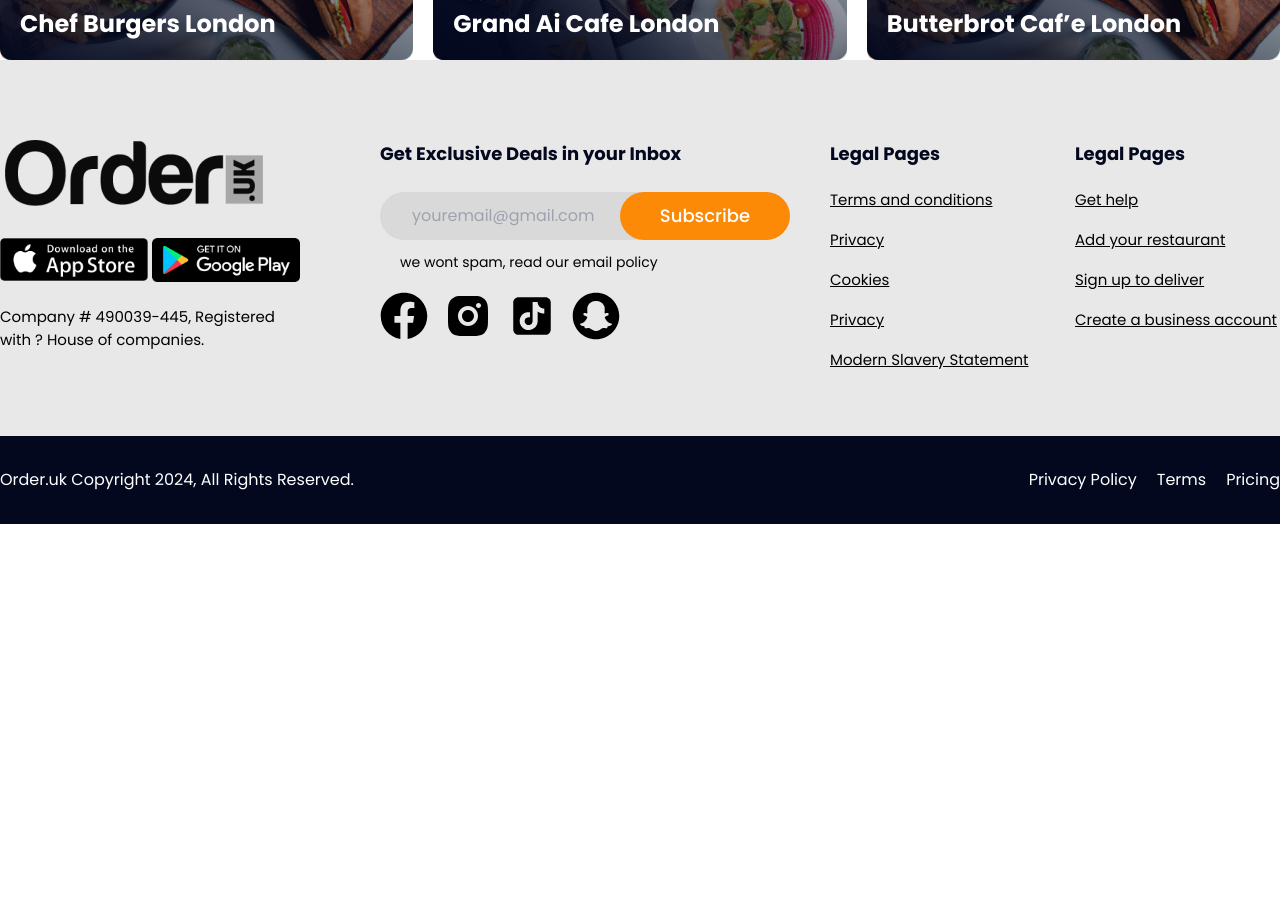
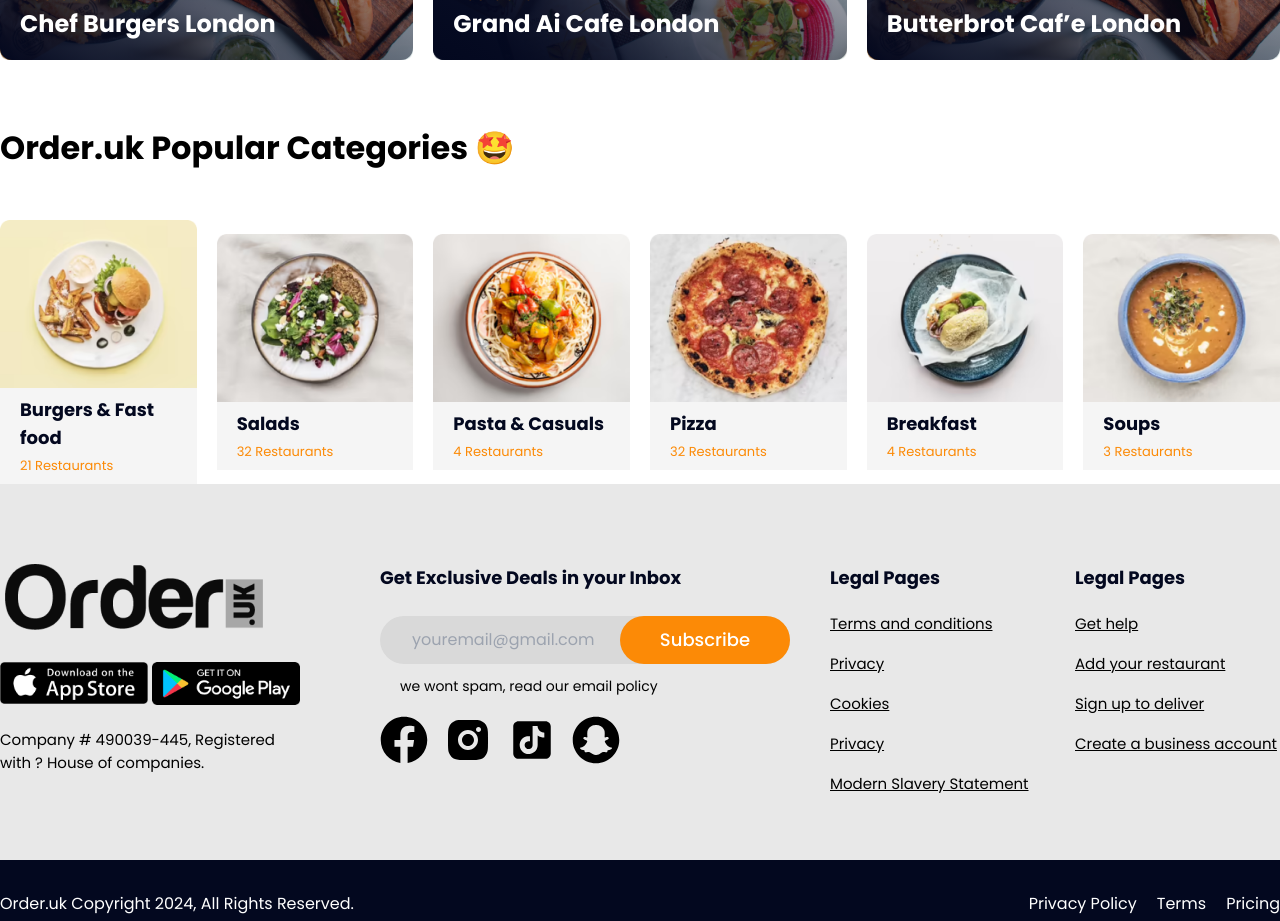
Before and after one commit to frontend-complex/food-ordering, a React (Vite) app: page / in a window 1280 px wide. Shown: the part 1120-2041 px from the top of the page. Before the commit the page ends 1644 px from the top, so only its background shows below. Built offline with nearby package versions, Linux system fonts and the light colour scheme.

Commit message:
Home Page [Category] component update

```diff
--- /dev/null
+++ b/src/components/Home/Category/CategoryCard.jsx
@@ -0,0 +1,21 @@
+/* eslint-disable react/prop-types */
+
+const CategoryCard = ({ img, title, total, className }) => {
+  return (
+    <div className={`${className} rounded-xl w-full `}>
+      <div className="">
+        <img src={img} className="w-full" />
+      </div>
+      <div className="flex flex-col gap-1 px-5 py-2 bg-silver3">
+        <h4 className="text-[#03081F]  font-bold font-poppins text-lg">
+          {title}
+        </h4>
+        <p className="text-orange  text-[13px] font-poppins font-normal">
+          {total} Restaurants
+        </p>
+      </div>
+    </div>
+  );
+};
+
+export default CategoryCard;
--- /dev/null
+++ b/src/components/Home/Category/index.jsx
@@ -0,0 +1,26 @@
+import React from "react";
+import SectionHeading from "../../ui/FooterHeading/SectionHeading";
+import { categoryList } from "../../../constants/category.constant";
+import CategoryCard from "./CategoryCard";
+
+const Category = () => {
+  return (
+    <section className="">
+      <SectionHeading className={"mt-16 pb-12"}>
+        Order.uk Popular Categories 🤩
+      </SectionHeading>
+      <div className="flex flex-row items-center gap-5 ">
+        {categoryList.map((category) => (
+          <CategoryCard
+            title={category?.title}
+            key={category?.id}
+            total={category?.total}
+            img={category?.image}
+          />
+        ))}
+      </div>
+    </section>
+  );
+};
+
+export default Category;
--- /dev/null
+++ b/src/constants/category.constant.js
@@ -0,0 +1,53 @@
+import categoryImage1 from "../assets/images/popular-category/img1.png";
+import categoryImage2 from "../assets/images/popular-category/img2.png";
+import categoryImage3 from "../assets/images/popular-category/img3.png";
+import categoryImage4 from "../assets/images/popular-category/img4.png";
+import categoryImage5 from "../assets/images/popular-category/img5.png";
+import categoryImage6 from "../assets/images/popular-category/img6.png";
+
+const categoryList = [
+  {
+    id: 1,
+    title: "Burgers & Fast food",
+    path: "/fast-food",
+    total: "21",
+    image: categoryImage1,
+  },
+  {
+    id: 2,
+    title: "Salads",
+    path: "/fast-food",
+    total: "32",
+    image: categoryImage2,
+  },
+  {
+    id: 3,
+    title: "Pasta & Casuals",
+    path: "/fast-food",
+    total: "4",
+    image: categoryImage3,
+  },
+  {
+    id: 4,
+    title: "Pizza",
+    path: "/fast-food",
+    total: "32",
+    image: categoryImage4,
+  },
+  {
+    id: 5,
+    title: "Breakfast",
+    path: "/fast-food",
+    total: "4",
+    image: categoryImage5,
+  },
+  {
+    id: 6,
+    title: "Soups",
+    path: "/fast-food",
+    total: "3",
+    image: categoryImage6,
+  },
+];
+
+export { categoryList };
--- a/src/pages/Home/index.jsx
+++ b/src/pages/Home/index.jsx
@@ -1,4 +1,5 @@
 import Banner from "../../components/Home/Banner";
+import Category from "../../components/Home/Category";
 import ExclusiveDeals from "../../components/Home/ExclusiveDeals";
 
 const Home = () => {
@@ -6,6 +7,7 @@ const Home = () => {
     <div>
       <Banner />
       <ExclusiveDeals />
+      <Category  />
     </div>
   );
 };
--- a/tailwind.config.js
+++ b/tailwind.config.js
@@ -11,6 +11,7 @@ export default {
         green: "#028643",
         silver: "#FAFAFA",
         silver2: "#fbfbfb",
+        silver3: "#F5F5F5",
         gray: "#e8e8e8",
       },
     },
```
